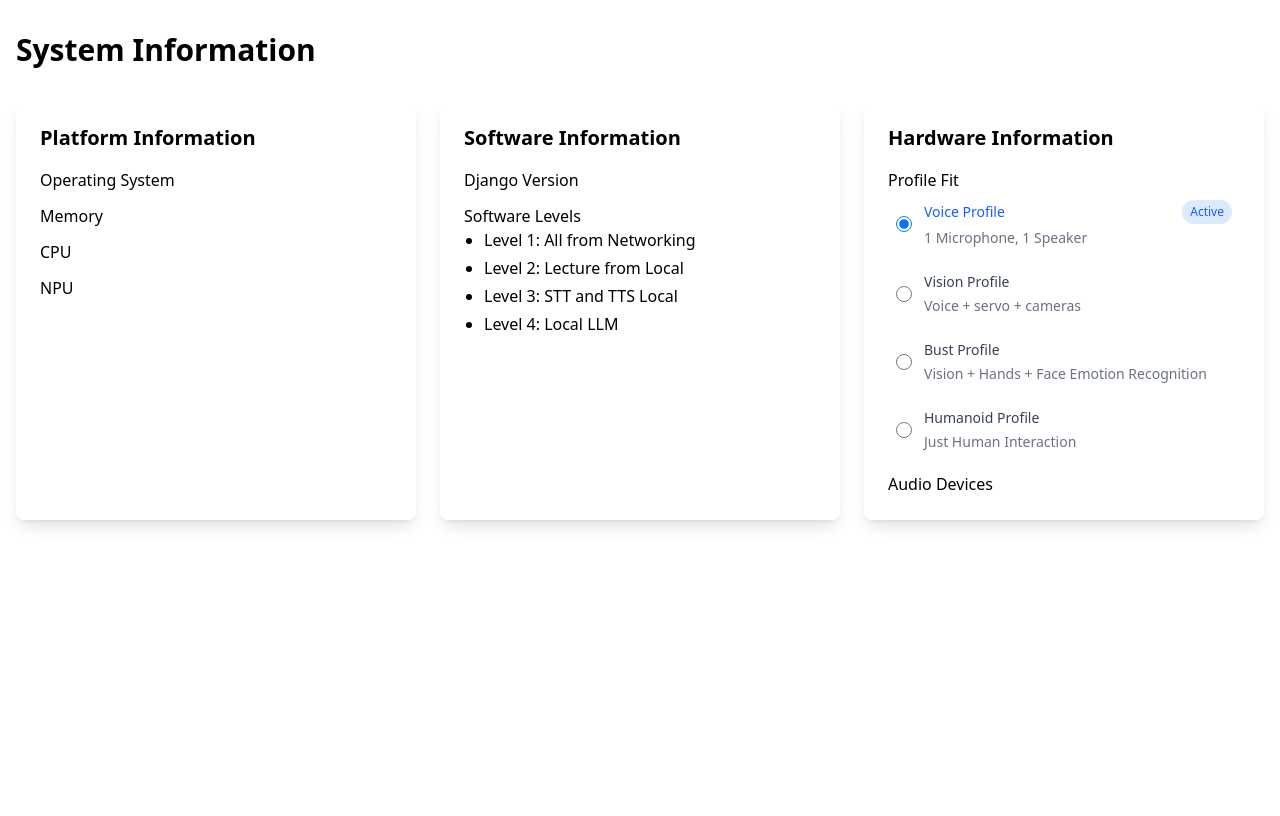
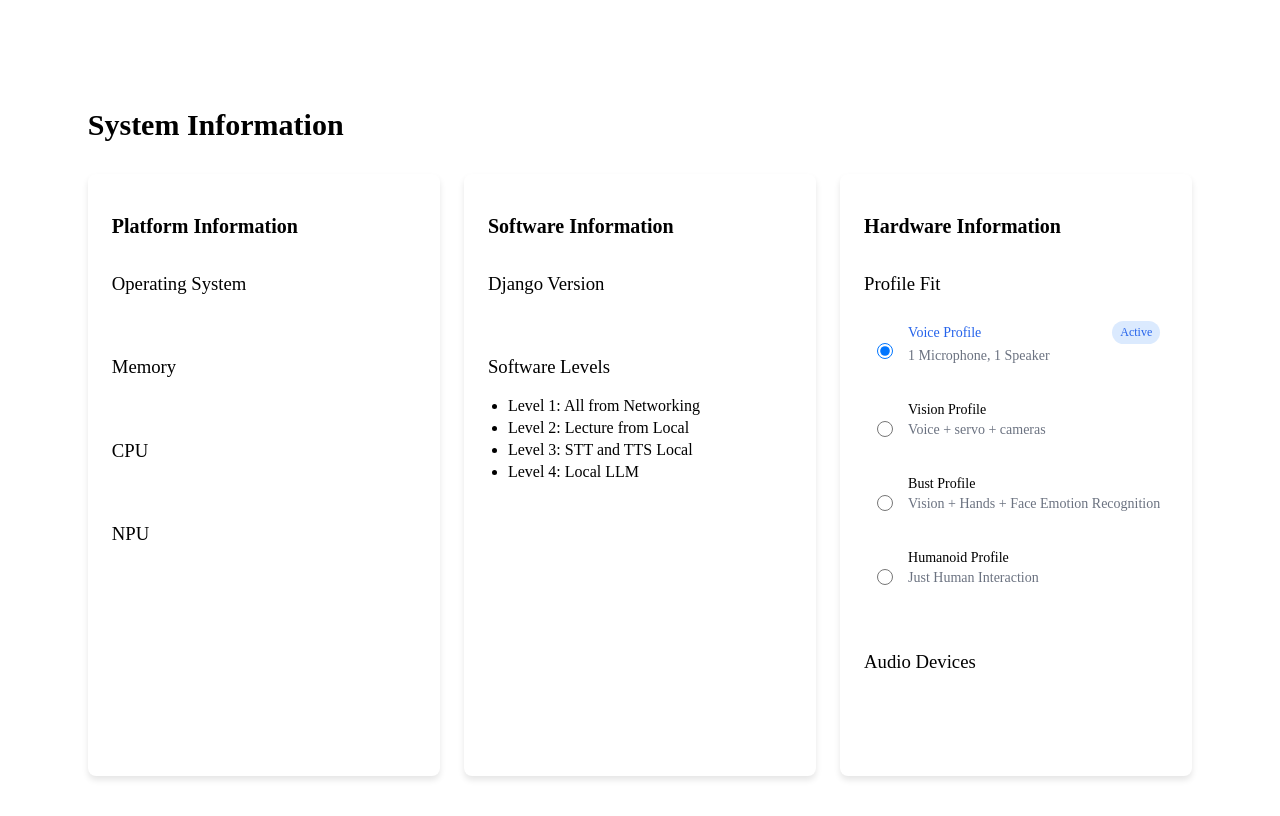
Before and after one commit to mindware-git/mindmentor, a Django app: template chatbox/templates/chatbox/robot_status.html in a window 1280 px wide. Before the commit the page ends 527 px from the top, so only its background shows below. Run offline with Django 5.2, Linux system fonts and the light colour scheme; the template is opened without the code that fills it, so the values that code supplies are empty.

Commit message:
Remove tailwind css
Signed-off-by: Kwanghoon Son <kwangson@yahoo.com>

```diff
--- /dev/null
+++ b/chatbox/static/chatbox/style.css
@@ -0,0 +1,328 @@
+.container {
+  display: flex;
+  flex-direction: column;
+  align-items: center;
+  justify-content: center;
+  height: 100vh;
+}
+
+.title {
+  font-size: 1.875rem;
+  font-weight: bold;
+  margin-bottom: 1.5rem;
+}
+
+.button-container {
+  display: flex;
+  gap: 1rem;
+}
+
+.button {
+  padding: 0.5rem 1rem;
+  font-weight: 600;
+  border-radius: 0.25rem;
+  box-shadow: 0 1px 3px rgba(0, 0, 0, 0.1);
+  transition: background-color 0.2s;
+}
+
+.button-primary {
+  background-color: #3b82f6;
+  color: white;
+}
+
+.button-primary:hover {
+  background-color: #2563eb;
+}
+
+.button-secondary {
+  background-color: #22c55e;
+  color: white;
+}
+
+.button-secondary:hover {
+  background-color: #16a34a;
+}
+
+/* Lecture Page Styles */
+.lecture-content {
+  width: 100%;
+  height: auto;
+}
+
+.mode-button {
+  background-color: #4f46e5;
+  color: white;
+  font-weight: 600;
+  padding: 0.5rem 1rem;
+  border-radius: 0.25rem;
+  box-shadow: 0 1px 3px rgba(0, 0, 0, 0.1);
+  transition: background-color 0.2s;
+}
+
+.mode-button:hover {
+  background-color: #4338ca;
+}
+
+.mode-button.stop {
+  background-color: #dc2626;
+}
+
+.mode-button.stop:hover {
+  background-color: #b91c1c;
+}
+
+/* Learner Quiz Page Styles */
+.quiz-container {
+  position: relative;
+  width: 100%;
+  min-height: 100vh;
+  padding: 1rem;
+}
+
+.ask-button-container {
+  position: absolute;
+  top: 1rem;
+  right: 1rem;
+}
+
+.ask-button {
+  background-color: #3b82f6;
+  color: white;
+  font-weight: 600;
+  padding: 0.5rem 1rem;
+  border-radius: 0.25rem;
+  box-shadow: 0 1px 3px rgba(0, 0, 0, 0.1);
+  transition: background-color 0.2s;
+}
+
+.ask-button:hover {
+  background-color: #2563eb;
+}
+
+.page-title {
+  font-size: 1.5rem;
+  font-weight: bold;
+  margin-bottom: 1rem;
+  text-align: center;
+}
+
+.content-area {
+  width: 100%;
+  height: auto;
+  margin-bottom: 1rem;
+}
+
+.blackboard {
+  background-color: #f3f4f6;
+  border-radius: 0.5rem;
+  box-shadow: 0 4px 6px rgba(0, 0, 0, 0.1);
+  padding: 1.5rem;
+  max-width: 48rem;
+  margin: 0 auto;
+}
+
+.blackboard-title {
+  font-size: 1.25rem;
+  color: #374151;
+}
+
+.content-image {
+  max-width: 800px;
+  height: auto;
+  margin: 0 auto;
+  display: block;
+}
+
+.content-text {
+  text-align: center;
+  margin-top: 1rem;
+}
+
+/* Lectures List Page Styles */
+.lectures-container {
+  max-width: 80rem;
+  margin: 0 auto;
+  padding: 0 1rem;
+}
+
+@media (min-width: 640px) {
+  .lectures-container {
+    padding: 0 1.5rem;
+  }
+}
+
+@media (min-width: 1024px) {
+  .lectures-container {
+    padding: 0 2rem;
+  }
+}
+
+.lectures-title {
+  font-size: 1.5rem;
+  font-weight: bold;
+  margin-bottom: 1rem;
+}
+
+.lectures-list {
+  display: flex;
+  flex-direction: column;
+  gap: 1rem;
+}
+
+.lecture-item {
+  background-color: white;
+  box-shadow: 0 4px 6px rgba(0, 0, 0, 0.1);
+  border-radius: 0.5rem;
+  padding: 1rem;
+  transition: background-color 0.3s;
+}
+
+.lecture-item:hover {
+  background-color: #f3f4f6;
+}
+
+.lecture-link {
+  color: #2563eb;
+  text-decoration: none;
+}
+
+.lecture-link:hover {
+  color: #1d4ed8;
+}
+
+.lecture-description {
+  color: #374151;
+  margin-top: 0.5rem;
+}
+
+/* Robot Status Page Styles */
+.status-container {
+  max-width: 1280px;
+  margin: 0 auto;
+  padding: 2rem 1rem;
+}
+
+.status-title {
+  font-size: 1.875rem;
+  font-weight: bold;
+  margin-bottom: 2rem;
+}
+
+.status-grid {
+  display: grid;
+  grid-template-columns: 1fr;
+  gap: 1.5rem;
+}
+
+@media (min-width: 768px) {
+  .status-grid {
+    grid-template-columns: repeat(3, 1fr);
+  }
+}
+
+.status-card {
+  background-color: white;
+  border-radius: 0.5rem;
+  box-shadow: 0 4px 6px rgba(0, 0, 0, 0.1);
+  padding: 1.5rem;
+  height: 100%;
+}
+
+.card-title {
+  font-size: 1.25rem;
+  font-weight: 600;
+  margin-bottom: 1rem;
+}
+
+.info-section {
+  display: flex;
+  flex-direction: column;
+  gap: 0.75rem;
+}
+
+.info-item {
+  margin-bottom: 0.75rem;
+}
+
+.info-label {
+  font-weight: 500;
+}
+
+.info-list {
+  list-style-type: disc;
+  padding-left: 1.25rem;
+}
+
+.info-list li {
+  margin-bottom: 0.25rem;
+}
+
+/* Profile Selection Styles */
+.profile-list {
+  display: flex;
+  flex-direction: column;
+  gap: 0.5rem;
+}
+
+.profile-item {
+  display: flex;
+  align-items: center;
+  gap: 0.75rem;
+  padding: 0.5rem;
+  border-radius: 0.5rem;
+  transition: background-color 0.15s;
+}
+
+.profile-item:hover {
+  background-color: #f9fafb;
+}
+
+.profile-radio {
+  height: 1rem;
+  width: 1rem;
+  color: #2563eb;
+}
+
+.profile-radio:focus {
+  outline: 2px solid #3b82f6;
+  outline-offset: 2px;
+}
+
+.profile-content {
+  flex: 1;
+  cursor: pointer;
+}
+
+.profile-header {
+  display: flex;
+  align-items: center;
+  justify-content: space-between;
+}
+
+.profile-name {
+  font-size: 0.875rem;
+  font-weight: 500;
+}
+
+.profile-name.active {
+  color: #2563eb;
+}
+
+.profile-tag {
+  font-size: 0.75rem;
+  font-weight: 500;
+  color: #2563eb;
+  background-color: #dbeafe;
+  padding: 0.25rem 0.5rem;
+  border-radius: 9999px;
+}
+
+.profile-description {
+  margin-top: 0.25rem;
+  font-size: 0.875rem;
+  color: #6b7280;
+}
+
+.device-info {
+  font-size: 0.875rem;
+}
--- a/chatbox/templates/chatbox/base.html
+++ b/chatbox/templates/chatbox/base.html
@@ -7,8 +7,7 @@
         <meta name="keywords" content="AI, mentor, MindMentor, classroom" />
         {% load static %}
         <link rel="shortcut icon" href="{% static 'chatbox/favicon.ico' %}" />
-        <!-- TODO: Change CDN to compile -->
-        <script src="https://unpkg.com/@tailwindcss/browser@4"></script>
+        <link rel="stylesheet" href="{% static 'chatbox/style.css' %}" />
         <title>
             {% block title %}MindMentor{% endblock %}
         </title>
--- a/chatbox/templates/chatbox/robot_status.html
+++ b/chatbox/templates/chatbox/robot_status.html
@@ -1,42 +1,42 @@
 {% extends "chatbox/base.html" %}
 {% block title %}System Information{% endblock %}
 {% block content %}
-    <div class="container mx-auto px-4 py-8">
-        <h1 class="text-3xl font-bold mb-8">System Information</h1>
-        <div class="grid grid-cols-1 md:grid-cols-3 gap-6">
+    <div class="status-container">
+        <h1 class="status-title">System Information</h1>
+        <div class="status-grid">
             <!-- Platform Information Card -->
-            <div class="bg-white rounded-lg shadow-lg p-6 h-full">
-                <h2 class="text-xl font-semibold mb-4">Platform Information</h2>
-                <div class="space-y-3">
-                    <div>
-                        <h3 class="font-medium">Operating System</h3>
+            <div class="status-card">
+                <h2 class="card-title">Platform Information</h2>
+                <div class="info-section">
+                    <div class="info-item">
+                        <h3 class="info-label">Operating System</h3>
                         <p>{{ platform.os }}</p>
                     </div>
-                    <div>
-                        <h3 class="font-medium">Memory</h3>
+                    <div class="info-item">
+                        <h3 class="info-label">Memory</h3>
                         <p>{{ platform.memory }}</p>
                     </div>
-                    <div>
-                        <h3 class="font-medium">CPU</h3>
+                    <div class="info-item">
+                        <h3 class="info-label">CPU</h3>
                         <p>{{ platform.cpu }}</p>
                     </div>
-                    <div>
-                        <h3 class="font-medium">NPU</h3>
+                    <div class="info-item">
+                        <h3 class="info-label">NPU</h3>
                         <p>{{ platform.npu }}</p>
                     </div>
                 </div>
             </div>
             <!-- Software Information Card -->
-            <div class="bg-white rounded-lg shadow-lg p-6 h-full">
-                <h2 class="text-xl font-semibold mb-4">Software Information</h2>
-                <div class="space-y-3">
-                    <div>
-                        <h3 class="font-medium">Django Version</h3>
+            <div class="status-card">
+                <h2 class="card-title">Software Information</h2>
+                <div class="info-section">
+                    <div class="info-item">
+                        <h3 class="info-label">Django Version</h3>
                         <p>{{ software.django_version }}</p>
                     </div>
-                    <div>
-                        <h3 class="font-medium">Software Levels</h3>
-                        <ul class="list-disc pl-5 space-y-1">
+                    <div class="info-item">
+                        <h3 class="info-label">Software Levels</h3>
+                        <ul class="info-list">
                             <li>Level 1: All from Networking</li>
                             <li>Level 2: Lecture from Local</li>
                             <li>Level 3: STT and TTS Local</li>
@@ -46,67 +46,82 @@
                 </div>
             </div>
             <!-- Hardware Information Card -->
-            <div class="bg-white rounded-lg shadow-lg p-6 h-full">
-                <h2 class="text-xl font-semibold mb-4">Hardware Information</h2>
-                <div class="space-y-3">
-                    <div>
-                        <h3 class="font-medium">Profile Fit</h3>
-                        <div class="space-y-2">
-                            <div class="flex items-center space-x-3 p-2 rounded-lg hover:bg-gray-50 transition-colors duration-150">
+            <div class="status-card">
+                <h2 class="card-title">Hardware Information</h2>
+                <div class="info-section">
+                    <div class="info-item">
+                        <h3 class="info-label">Profile Fit</h3>
+                        <div class="profile-list">
+                            <div class="profile-item">
                                 <input type="radio"
                                        id="voice-profile"
                                        name="profile"
                                        value="voice"
-                                       class="h-4 w-4 text-blue-600 focus:ring-blue-500"
+                                       class="profile-radio"
                                        checked>
-                                <label for="voice-profile" class="flex-1 cursor-pointer">
-                                    <div class="flex items-center justify-between">
-                                        <span class="text-sm font-medium text-blue-600">Voice Profile</span>
-                                        <span class="px-2 py-1 text-xs font-medium text-blue-600 bg-blue-100 rounded-full">Active</span>
+                                <label for="voice-profile" class="profile-content">
+                                    <div class="profile-header">
+                                        <span class="profile-name active">Voice Profile</span>
+                                        <span class="profile-tag">Active</span>
                                     </div>
-                                    <p class="mt-1 text-sm text-gray-500">1 Microphone, 1 Speaker</p>
+                                    <p class="profile-description">1 Microphone, 1 Speaker</p>
                                 </label>
                             </div>
-                            <div class="flex items-center space-x-3 p-2 rounded-lg hover:bg-gray-50 transition-colors duration-150">
+                            <div class="profile-item">
                                 <input type="radio"
                                        id="head-profile"
                                        name="profile"
                                        value="head"
-                                       class="h-4 w-4 text-gray-600 focus:ring-blue-500">
-                                <label for="head-profile" class="flex-1 cursor-pointer">
-                                    <div class="flex items-center justify-between">
-                                        <span class="text-sm font-medium text-gray-700">Vision Profile</span>
+                                       class="profile-radio">
+                                <label for="head-profile" class="profile-content">
+                                    <div class="profile-header">
+                                        <span class="profile-name">Vision Profile</span>
                                     </div>
-                                    <p class="mt-1 text-sm text-gray-500">Voice + servo + cameras</p>
+                                    <p class="profile-description">Voice + servo + cameras</p>
                                 </label>
                             </div>
-                            <div class="flex items-center space-x-3 p-2 rounded-lg hover:bg-gray-50 transition-colors duration-150">
+                            <div class="profile-item">
                                 <input type="radio"
                                        id="bust-profile"
                                        name="profile"
                                        value="bust"
-                                       class="h-4 w-4 text-gray-600 focus:ring-blue-500">
-                                <label for="bust-profile" class="flex-1 cursor-pointer">
-                                    <div class="flex items-center justify-between">
-                                        <span class="text-sm font-medium text-gray-700">Bust Profile</span>
+                                       class="profile-radio">
+                                <label for="bust-profile" class="profile-content">
+                                    <div class="profile-header">
+                                        <span class="profile-name">Bust Profile</span>
                                     </div>
-                                    <p class="mt-1 text-sm text-gray-500">Vision + Hands + Face Emotion Recognition</p>
+                                    <p class="profile-description">Vision + Hands + Face Emotion Recognition</p>
                                 </label>
                             </div>
-                            <div class="flex items-center space-x-3 p-2 rounded-lg hover:bg-gray-50 transition-colors duration-150">
+                            <div class="profile-item">
                                 <input type="radio"
                                        id="humanoid-profile"
                                        name="profile"
                                        value="humanoid"
-                                       class="h-4 w-4 text-gray-600 focus:ring-blue-500">
-                                <label for="humanoid-profile" class="flex-1 cursor-pointer">
-                                    <div class="flex items-center justify-between">
-                                        <span class="text-sm font-medium text-gray-700">Humanoid Profile</span>
+                                       class="profile-radio">
+                                <label for="humanoid-profile" class="profile-content">
+                                    <div class="profile-header">
+                                        <span class="profile-name">Humanoid Profile</span>
                                     </div>
-                                    <p class="mt-1 text-sm text-gray-500">Just Human Interaction</p>
+                                    <p class="profile-description">Just Human Interaction</p>
                                 </label>
                             </div>
                         </div>
+                    </div>
+                    <div class="info-item">
+                        <h3 class="info-label">Audio Devices</h3>
+                        {% for status in device_statuses %}
+                            {% if 'mic' in status.name or 'spk' in status.name %}
+                                <p class="device-info">{{ status.name }} - {{ status.note }}</p>
+                            {% endif %}
+                        {% endfor %}
+                    </div>
+                </div>
+            </div>
+        </div>
+    </div>
+{% endblock %}
+{% block extra_head %}
     <script>
         document.addEventListener('DOMContentLoaded', function() {
             const radioButtons = document.querySelectorAll('input[name="profile"]');
@@ -116,24 +131,24 @@
                     // Remove active styling from all labels
                     radioButtons.forEach(rb => {
                         const label = rb.nextElementSibling;
-                                            const titleSpan = label.querySelector('span');
-                                            const activeTag = label.querySelector('.bg-blue-100');
+                        const titleSpan = label.querySelector('.profile-name');
+                        const activeTag = label.querySelector('.profile-tag');
 
-                                            titleSpan.className = 'text-sm font-medium text-gray-700';
+                        titleSpan.classList.remove('active');
                         if (activeTag) activeTag.remove();
                     });
 
                     // Add active styling to selected label
                     if (this.checked) {
                         const label = this.nextElementSibling;
-                                            const titleSpan = label.querySelector('span');
-                                            const titleDiv = label.querySelector('div');
+                        const titleSpan = label.querySelector('.profile-name');
+                        const titleDiv = label.querySelector('.profile-header');
 
-                                            titleSpan.className = 'text-sm font-medium text-blue-600';
+                        titleSpan.classList.add('active');
 
                         // Add active tag
                         const activeTag = document.createElement('span');
-                                            activeTag.className = 'px-2 py-1 text-xs font-medium text-blue-600 bg-blue-100 rounded-full';
+                        activeTag.className = 'profile-tag';
                         activeTag.textContent = 'Active';
                         titleDiv.appendChild(activeTag);
                     }
@@ -141,17 +156,4 @@
             });
         });
     </script>
-                    </div>
-                    <div>
-                        <h3 class="font-medium">Audio Devices</h3>
-                        {% for status in device_statuses %}
-                            {% if 'mic' in status.name or 'spk' in status.name %}
-                                <p class="text-sm">{{ status.name }} - {{ status.note }}</p>
-                            {% endif %}
-                        {% endfor %}
-                    </div>
-                </div>
-            </div>
-        </div>
-    </div>
 {% endblock %}
```
Also changed, not shown: chatbox/templates/chatbox/home.html (+5 -5 lines), chatbox/templates/chatbox/learner_quiz.html (+10 -16 lines), chatbox/templates/chatbox/lecture.html (+6 -11 lines), chatbox/templates/chatbox/lectures.html (+6 -7 lines). Lines whose indentation alone changed are shown as unchanged.
